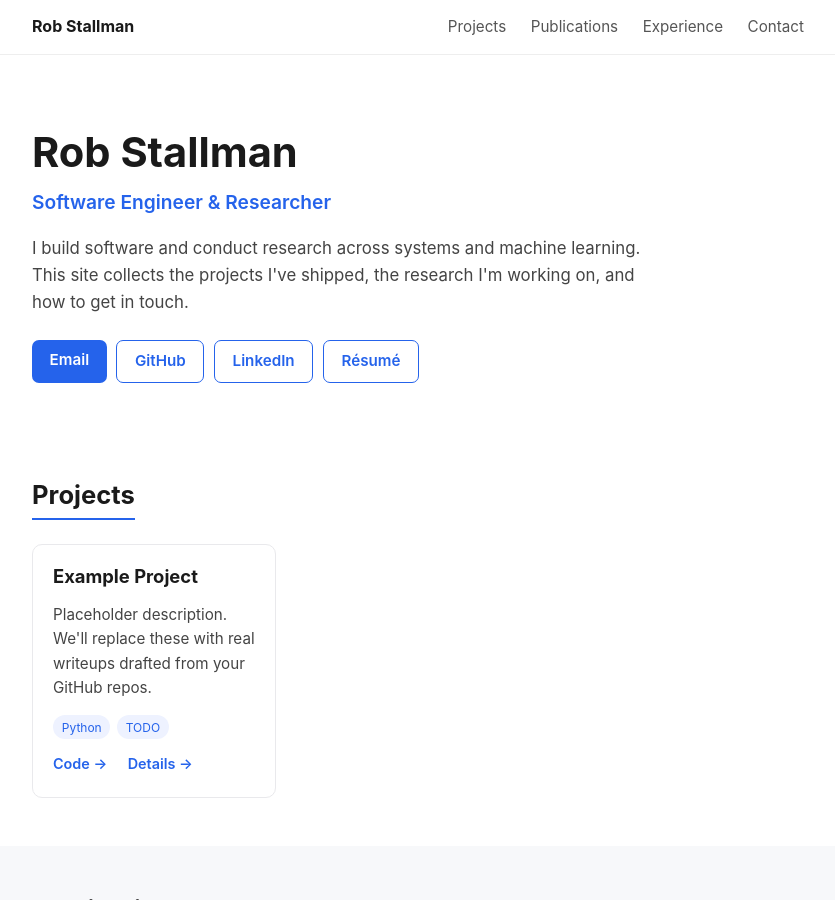
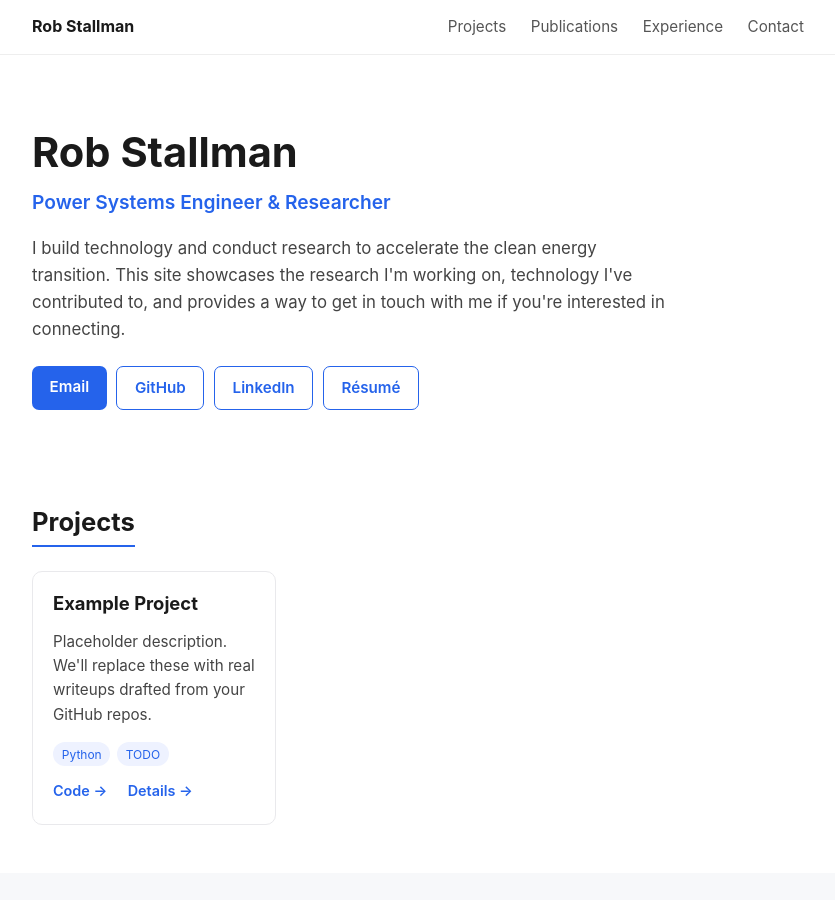
Before and after one commit to robstallman/robstallman.github.io, a Jekyll site: the page built from index.html, in a window 1280 px wide and 900 px high. Shown: the whole window, without its empty margins (222-1057 px from the left). Built offline with Jekyll 4.4.1, drawn with Linux system fonts in a browser that asks for light colours.

Commit message:
Update main page

```diff
--- a/_config.yml
+++ b/_config.yml
@@ -2,17 +2,17 @@
 # Site identity — the single place to edit your basic info.
 # ─────────────────────────────────────────────────────────────
 name: Rob Stallman
-tagline: Software Engineer & Researcher
+tagline: Power Systems Engineer & Researcher
 # Short intro paragraph shown in the About section.
 bio: >
-  I build software and conduct research across systems and machine learning.
-  This site collects the projects I've shipped, the research I'm working on,
-  and how to get in touch.
+  I build technology and conduct research to accelerate the clean energy transition.
+  This site showcases the research I'm working on, technology I've contributed to, and provides
+  a way to get in touch with me if you're interested in connecting.
 
 # Contact / social links. Leave a value blank to hide that link.
 email: robstallman3@gmail.com
 github: robstallman
-linkedin: ""        # e.g. "robstallman"
+linkedin: "rob-stallman"        # e.g. "robstallman"
 scholar: ""         # Google Scholar profile URL
 # Path to your résumé PDF (drop the file in /files/). Leave blank to hide.
 resume: ""          # e.g. "/files/resume.pdf"
```
